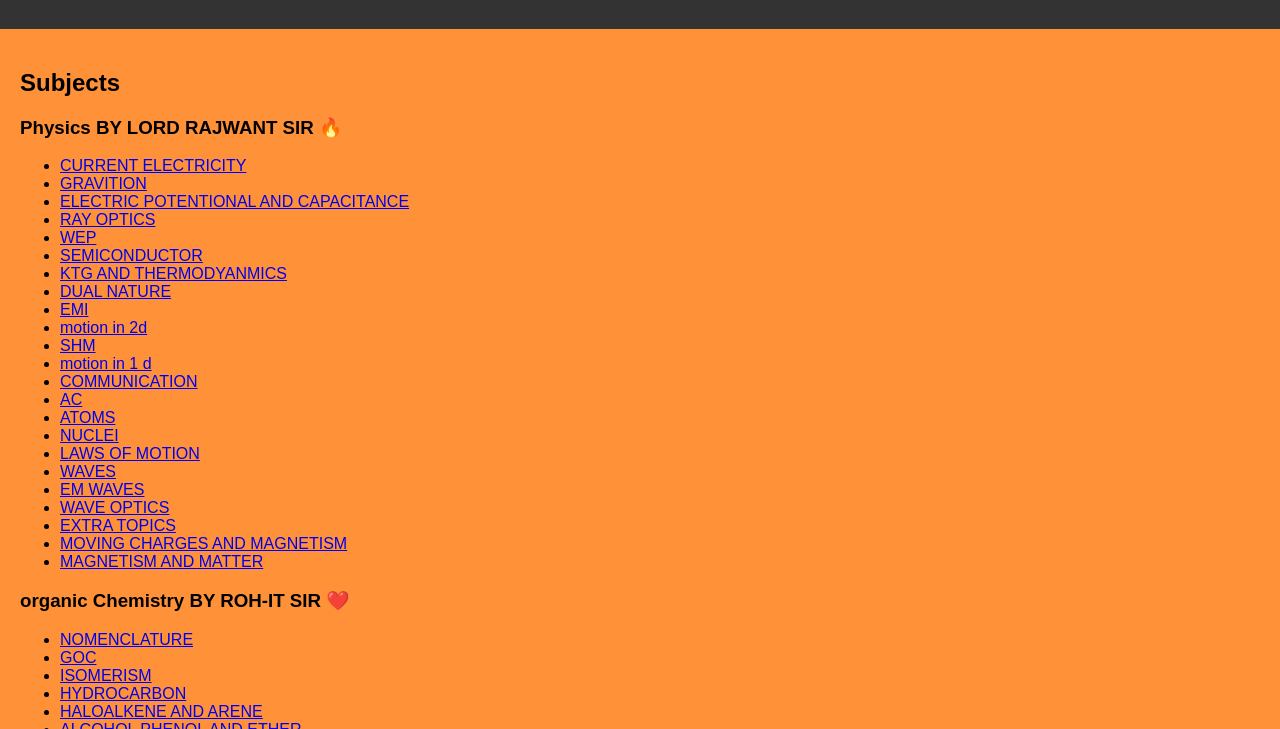
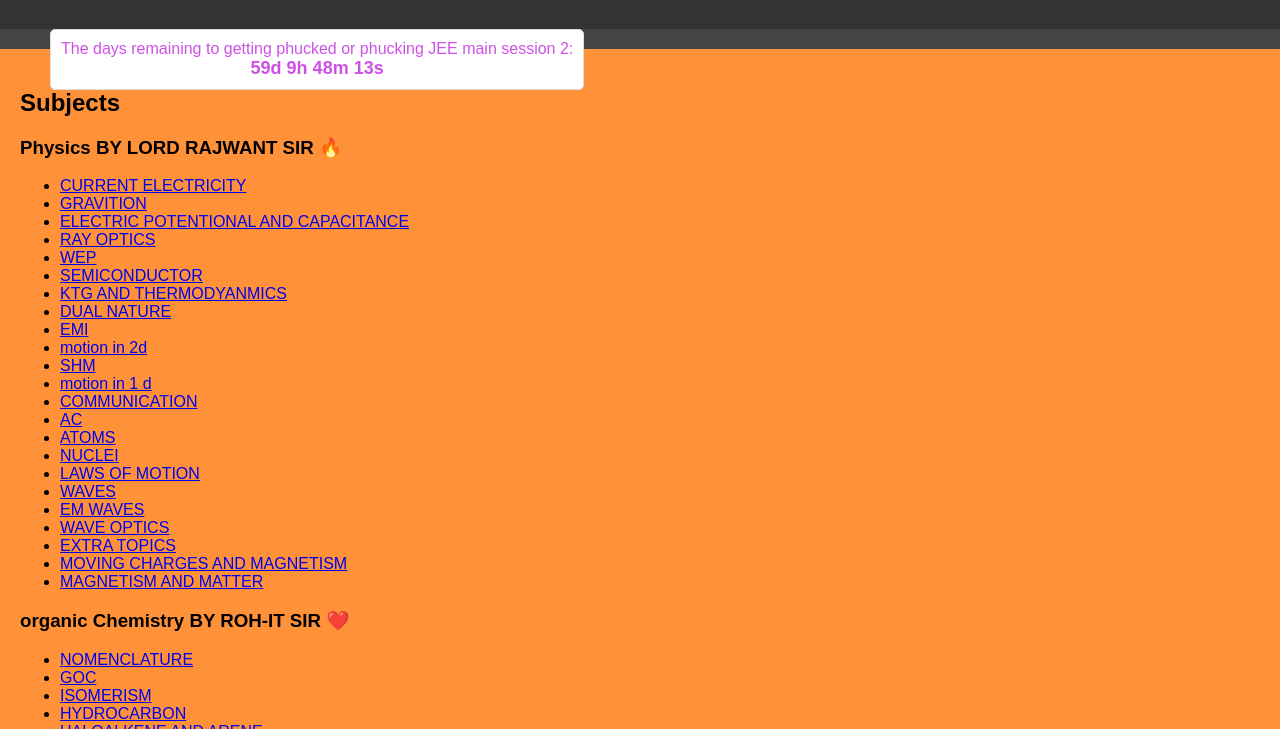
Before and after one commit to kalyug-kali/lectureplay, a plain HTML site: page index.html in a window 1280 px wide. Shown: the part 71-800 px from the top of the page. Drawn offline with Linux system fonts and the light colour scheme.

Commit message:
Update index.html
adding a timer , and thats not a bug you scrolling down but the timer stucked on the screen thats the fu**g remainder for you

```diff
--- a/index.html
+++ b/index.html
@@ -42,19 +42,92 @@
             padding: 10px;
             text-align: center;
         }
+
         .colored-name {
             color: #f9f500;
         }
+
+        .timer-container {
+            position: absolute;
+            top: 70px;
+            left: 50px;
+            background-color: #fff;
+            padding: 10px;
+            border: 1px solid #ddd;
+            border-radius: 5px;
+        }
+
+        #timer {
+            font-size: 18px;
+            font-weight: bold;
+        }
+
+
+
     </style>
 </head>
 
 <body>
     <header>
         <h1>Your APRIL ATTEMPT Playlist Index</h1>
+        <div class="timer-container">
+            <div id="countdown-heading">The days remaining to getting phucked or phucking JEE main session 2:</div>
+            <div id="timer">00:00:00</div>
+        </div>
     </header>
 
+    <nav></nav>
 
-    </nav>
+
+    <script>
+        document.addEventListener("DOMContentLoaded", function () {
+            const timerElement = document.getElementById("timer");
+            const timerContainer = document.querySelector(".timer-container");
+            const headerHeight = document.querySelector("header").offsetHeight;
+
+            function updateTimer() {
+                const targetDate = new Date("April 6, 2024 00:00:00 GMT+00:00");
+                const currentTime = new Date();
+
+                const timeDifference = targetDate - currentTime;
+
+                const days = Math.floor(timeDifference / (1000 * 60 * 60 * 24));
+                const hours = Math.floor((timeDifference % (1000 * 60 * 60 * 24)) / (1000 * 60 * 60));
+                const minutes = Math.floor((timeDifference % (1000 * 60 * 60)) / (1000 * 60));
+                const seconds = Math.floor((timeDifference % (1000 * 60)) / 1000);
+
+                timerElement.textContent = `${days}d ${hours}h ${minutes}m ${seconds}s`;
+            }
+
+            updateTimer();
+
+            setInterval(updateTimer, 1000);
+
+            // Update timer position as user scrolls
+            window.addEventListener("scroll", function () {
+                const scrollTop = window.scrollY || document.documentElement.scrollTop;
+                timerContainer.style.top = `${headerHeight + scrollTop}px`;
+            });
+        });
+        document.addEventListener("DOMContentLoaded", function () {
+            // Retrieve playlist checkboxes from the DOM
+            const playlistCheckboxes = document.querySelectorAll('.playlist-checkbox');
+
+            // Add event listeners to save checkbox states when they change
+            playlistCheckboxes.forEach(function (checkbox) {
+                checkbox.addEventListener("change", function () {
+                    localStorage.setItem(checkbox.id, checkbox.checked);
+                });
+
+                // Set the initial state based on the saved state
+                const savedState = localStorage.getItem(checkbox.id);
+                if (savedState === "true") {
+                    checkbox.checked = true;
+                }
+            });
+        });
+    </script>
+
 
     <section>
         <h2>Subjects</h2>
```
